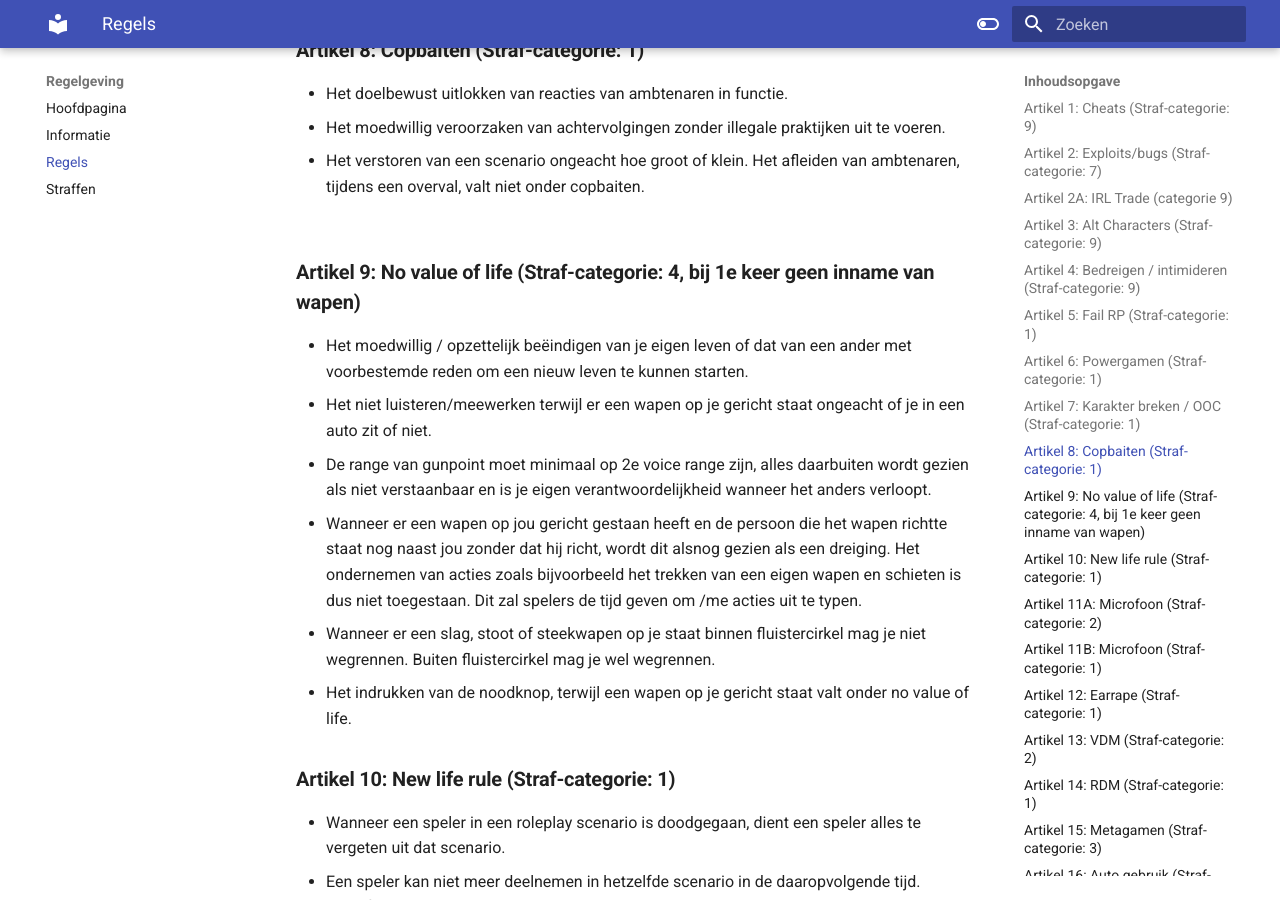
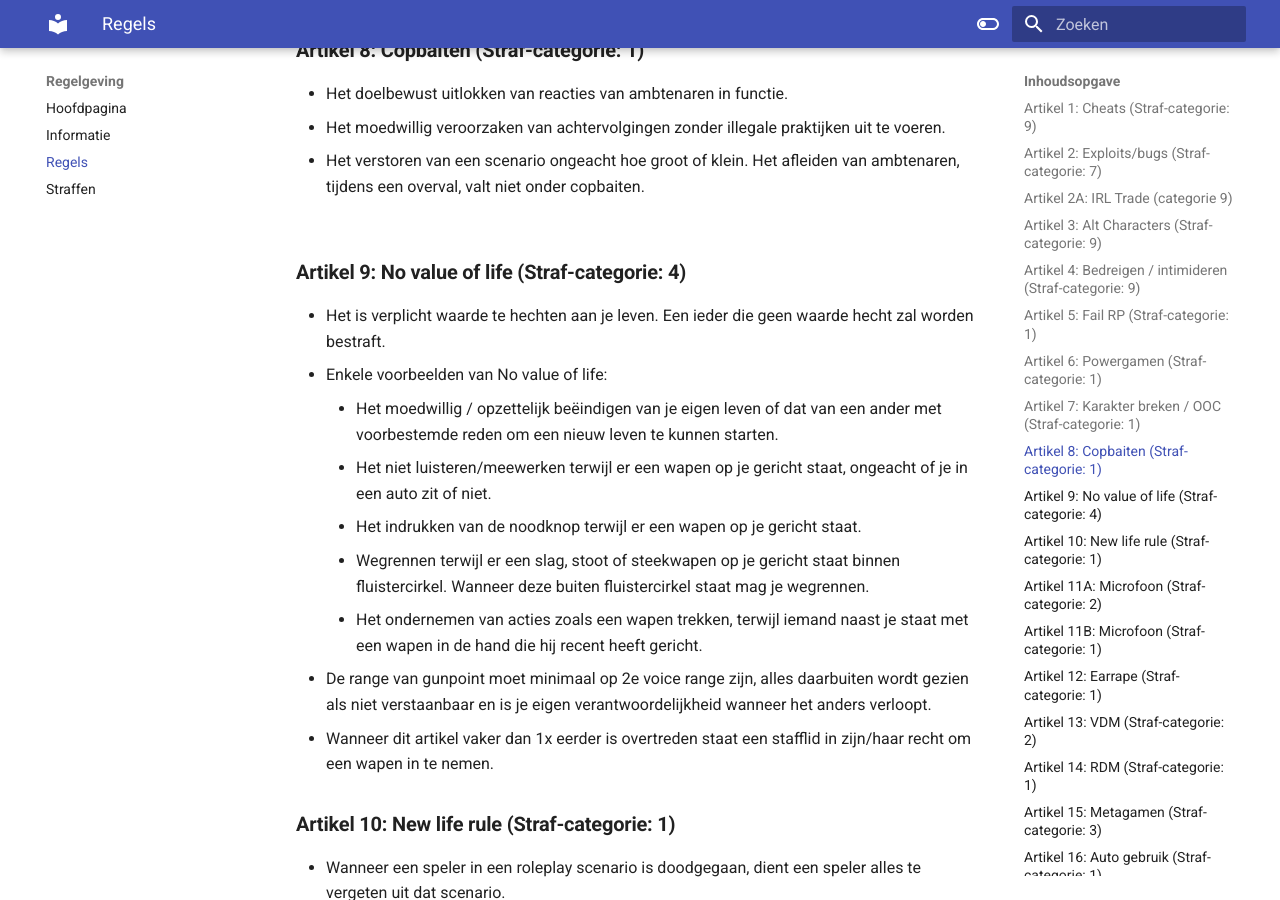
Before and after one commit to ZuiderVeenRP/apv, an MkDocs documentation site: the page built from docs/algemeen.md, in a window 1280 px wide and 900 px high, scrolled down 2392 px. Built offline with MkDocs 1.6.1 and Material for MkDocs 9.7.7, drawn with Linux system fonts in a browser that asks for light colours; comment, search, counter and statistics services are not loaded.

Commit message:
Aanpassing artikel 9
Wederom aanpassingen gedaan wbt voorbeelden. Mooiere uitstraling op deze manier. Daarnaast heb ik de titel van het artikel veranderd en de benodigde informatie onderaan het artikel gezet. Oogt wat beter imo

```diff
--- a/docs/algemeen.md
+++ b/docs/algemeen.md
@@ -63,13 +63,16 @@
    - Het verstoren van een scenario ongeacht hoe groot of klein. Het afleiden van ambtenaren, tijdens een overval, valt niet onder copbaiten.</br>
 </br>
 
-### **Artikel 9: No value of life (Straf-categorie: 4, bij 1e keer geen inname van wapen)**
-   - Het moedwillig / opzettelijk beëindigen van je eigen leven of dat van een ander met voorbestemde reden om een nieuw leven te kunnen starten.
-   - Het niet luisteren/meewerken terwijl er een wapen op je gericht staat ongeacht of je in een auto zit of niet.
+### **Artikel 9: No value of life (Straf-categorie: 4)**
+   - Het is verplicht waarde te hechten aan je leven. Een ieder die geen waarde hecht zal worden bestraft.
+   - Enkele voorbeelden van No value of life:
+      * Het moedwillig / opzettelijk beëindigen van je eigen leven of dat van een ander met voorbestemde reden om een nieuw leven te kunnen starten.
+      * Het niet luisteren/meewerken terwijl er een wapen op je gericht staat, ongeacht of je in een auto zit of niet.
+      * Het indrukken van de noodknop terwijl er een wapen op je gericht staat.
+      * Wegrennen terwijl er een slag, stoot of steekwapen op je gericht staat binnen fluistercirkel. Wanneer deze buiten fluistercirkel staat mag je wegrennen.
+      * Het ondernemen van acties zoals een wapen trekken, terwijl iemand naast je staat met een wapen in de hand die hij recent heeft gericht.
    - De range van gunpoint moet minimaal op 2e voice range zijn, alles daarbuiten wordt gezien als niet verstaanbaar en is je eigen verantwoordelijkheid wanneer het anders verloopt.
-   - Wanneer er een wapen op jou gericht gestaan heeft en de persoon die het wapen richtte staat nog naast jou zonder dat hij richt, wordt dit alsnog gezien als een dreiging. Het ondernemen van acties zoals bijvoorbeeld het trekken van een eigen wapen en schieten is dus niet toegestaan. Dit zal spelers de tijd geven om /me acties uit te typen.
-   - Wanneer er een slag, stoot of steekwapen op je staat binnen fluistercirkel mag je niet wegrennen. Buiten fluistercirkel mag je wel wegrennen.
-   - Het indrukken van de noodknop, terwijl een wapen op je gericht staat valt onder no value of life.
+   -  Wanneer dit artikel vaker dan 1x eerder is overtreden staat een stafflid in zijn/haar recht om een wapen in te nemen.
 </br>
 
 ### **Artikel 10: New life rule (Straf-categorie: 1)**
```
